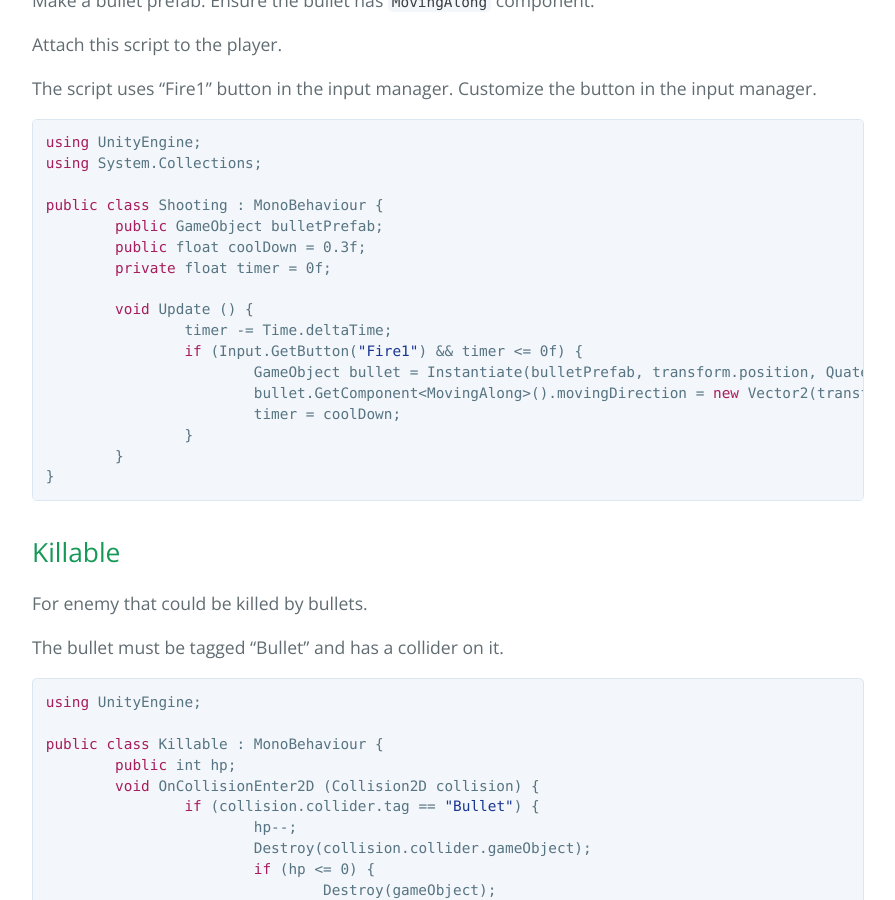
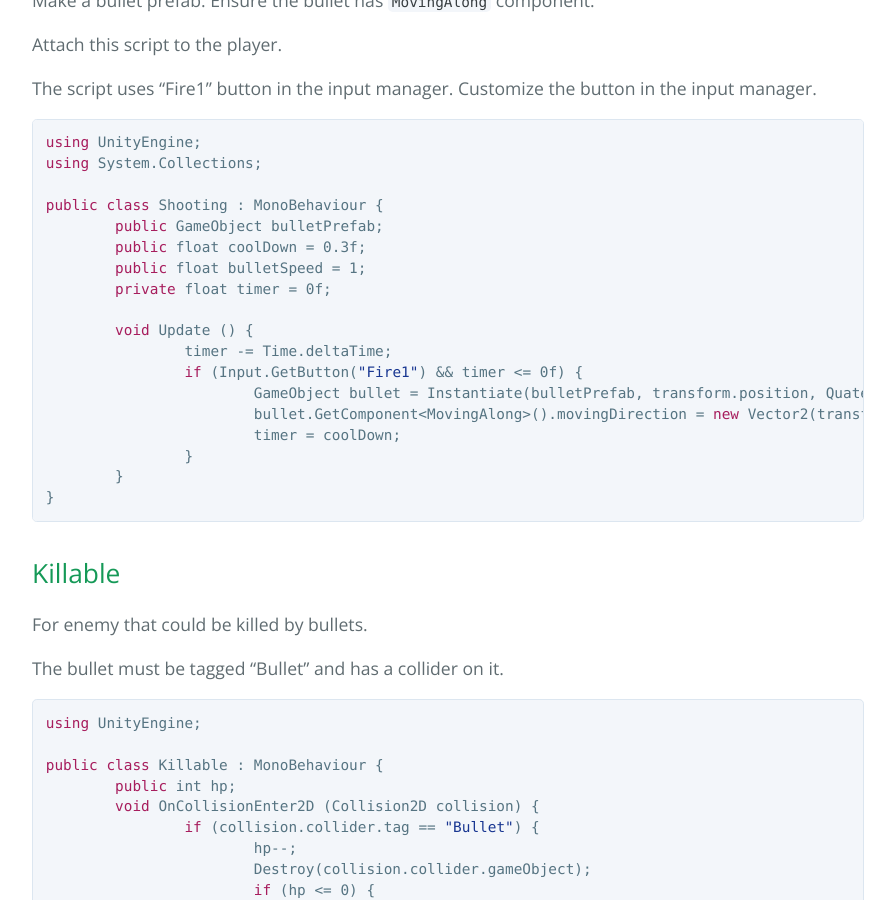
Before and after one commit to ladace/unity-code-snippets, a Jekyll site: the page built from platformer.md, in a window 1280 px wide and 900 px high, scrolled down 9577 px. Shown: the whole window, without its empty margins (192-1087 px from the left). Built offline with Jekyll 4.4.1, drawn with Linux system fonts in a browser that asks for light colours; Markdown is read by kramdown in place of the engine named in the settings.

Commit message:
Update platformer.md

```diff
--- a/platformer.md
+++ b/platformer.md
@@ -399,13 +399,14 @@
 public class Shooting : MonoBehaviour {
 	public GameObject bulletPrefab;
 	public float coolDown = 0.3f;
+	public float bulletSpeed = 1;
 	private float timer = 0f;
 
 	void Update () {
 		timer -= Time.deltaTime;
 		if (Input.GetButton("Fire1") && timer <= 0f) {
 			GameObject bullet = Instantiate(bulletPrefab, transform.position, Quaternion.identity) as GameObject;
-			bullet.GetComponent<MovingAlong>().movingDirection = new Vector2(transform.localScale.x > 0 ? 1 : -1, 0);
+			bullet.GetComponent<MovingAlong>().movingDirection = new Vector2(transform.localScale.x > 0 ? bulletSpeed : -bulletSpeed, 0);
 			timer = coolDown;
 		}
 	}
```
